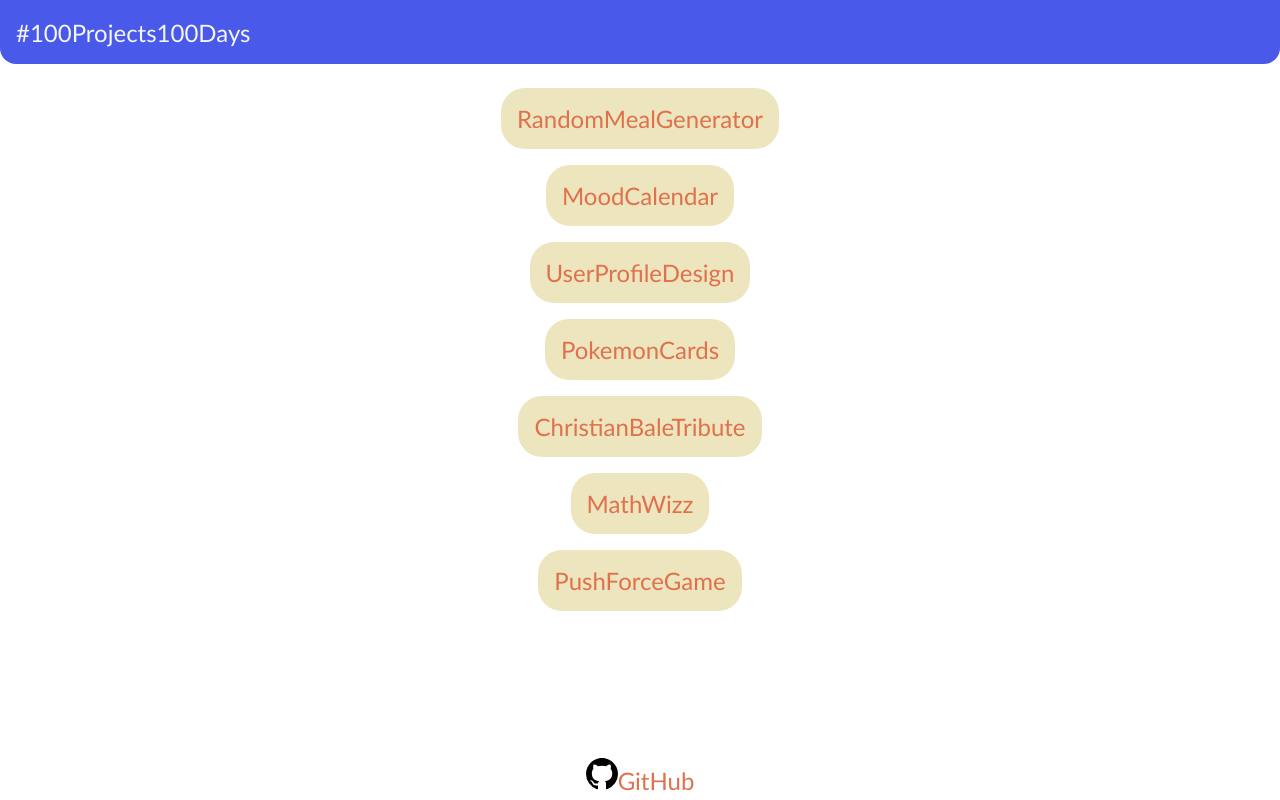
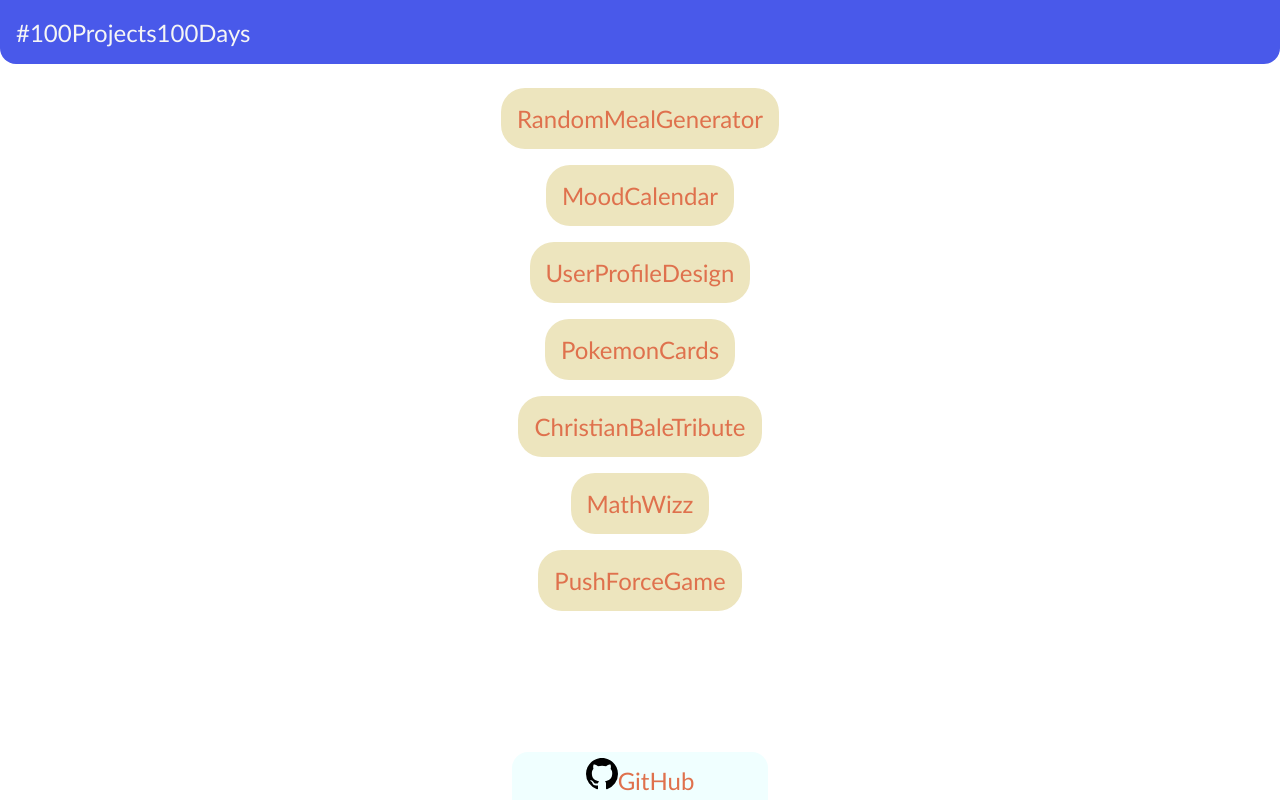
Before and after one commit to sametbirol/100days100projectschallenge, a plain HTML site: page index.html in a window 1280 px wide. Drawn offline with Linux system fonts and the light colour scheme.

Commit message:
footer update background

```diff
--- a/generalstyle.css
+++ b/generalstyle.css
@@ -25,10 +25,13 @@ body::-webkit-scrollbar{
 
 #footer{
     height: 6vh;
-    width:50vw;
+    width:20vw;
     display: flex;
     justify-content: center;
     align-items: center;
+    background-color: azure;
+    border-top-left-radius: 2vh;
+    border-top-right-radius: 2vh;
     flex: 0 0 auto;
 }
 .base-anchor{
```
